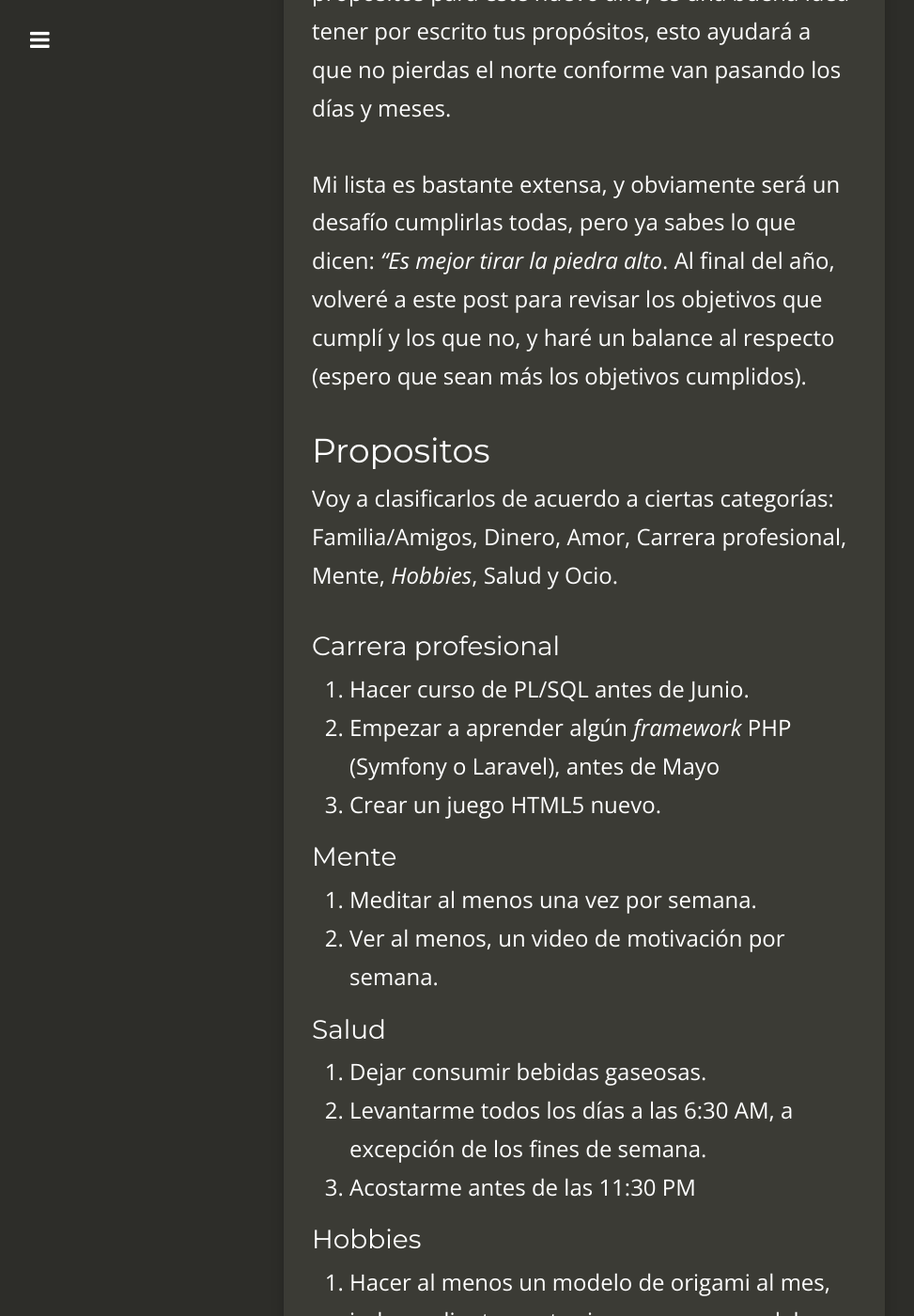
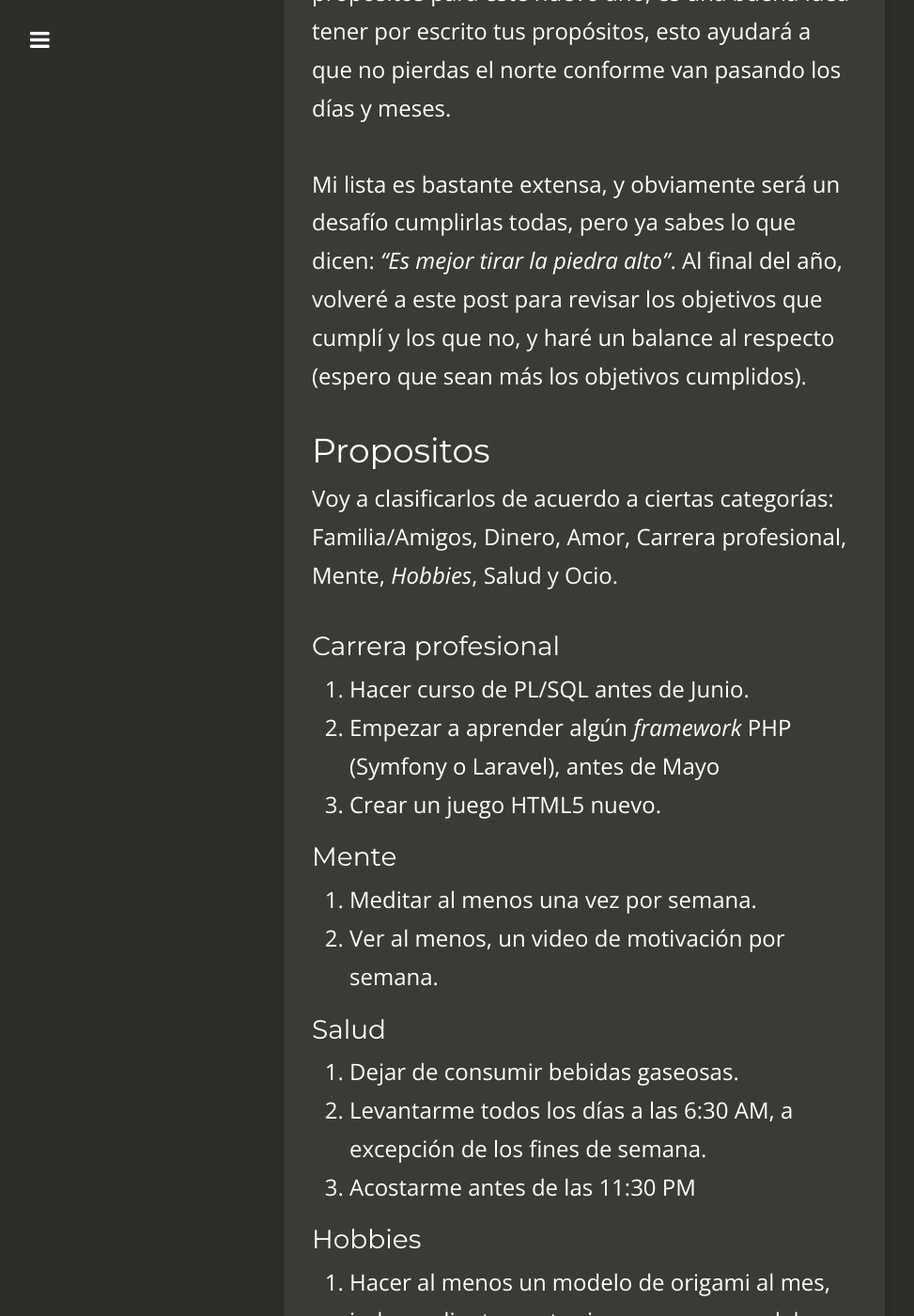
Before and after one commit to CarMoreno/carmoreno.github.io, a Jekyll site: the page built from _posts/2017-01-25-Mis-Propositos-para-2017.md, in a window 1280 px wide and 1400 px high, scrolled down 574 px. Shown: the whole window at 94% size, without its empty margins (18-991 px from the left). Built offline with Jekyll 4.4.1, drawn with Linux system fonts in a browser that asks for light colours; nearby versions of some CDN libraries; comment, search, counter and statistics services are not loaded; some of the changed text lies outside the part shown.

```diff
--- a/_posts/2017-01-25-Mis-Propositos-para-2017.md
+++ b/_posts/2017-01-25-Mis-Propositos-para-2017.md
@@ -15,7 +15,7 @@ tags:
 # Introducción
 Nuevo año, muchos objetivos que cumplir y muchas metas que alcanzar, tenemos 365 días para sacarles el mayor jugo y aprovecharlos al máximo. Este post lo escribo para plasmar en él mis propósitos para este nuevo año, es una buena idea tener por escrito tus propósitos, esto ayudará a que no pierdas el norte conforme van pasando los días y meses.
 
-Mi lista es bastante extensa, y obviamente será un desafío cumplirlas todas, pero ya sabes lo que dicen: _"Es mejor tirar la piedra alto_. Al final del año, volveré a este post para revisar los objetivos que cumplí y los que no, y haré un balance al respecto (espero que sean más los objetivos cumplidos).
+Mi lista es bastante extensa, y obviamente será un desafío cumplirlas todas, pero ya sabes lo que dicen: _"Es mejor tirar la piedra alto"_. Al final del año, volveré a este post para revisar los objetivos que cumplí y los que no, y haré un balance al respecto (espero que sean más los objetivos cumplidos).
 
 # Propositos
 Voy a clasificarlos de acuerdo a ciertas categorías: Familia/Amigos, Dinero, Amor, Carrera profesional, Mente, _Hobbies_, Salud y Ocio.
@@ -33,7 +33,7 @@ Voy a clasificarlos de acuerdo a ciertas categorías: Familia/Amigos, Dinero, Am
 
 ### Salud
 
-1. Dejar consumir bebidas gaseosas.
+1. Dejar de consumir bebidas gaseosas.
 2. Levantarme todos los días a las 6:30 AM, a excepción de los fines de semana.
 3. Acostarme antes de las 11:30 PM
 
@@ -64,7 +64,7 @@ Voy a clasificarlos de acuerdo a ciertas categorías: Familia/Amigos, Dinero, Am
 1. Ver una película nueva al mes.
 2. Seguir alguna serie interesante.
 
-Al parecer he puesto muchos propósitos, pero como dije antes es mejor _tirar la piedra alto_, al final del año revisaré este post y me daré cuenta de cuales cumplí y cuales no.
+Al parecer he puesto muchos propósitos, pero como dije antes es mejor _"tirar la piedra alto"_, al final del año revisaré este post y me daré cuenta de cuales cumplí y cuales no.
 
 Por último, decirte que este post está inspirado en [este video de Javier Muñiz](https://www.youtube.com/watch?v=pFisMmMmakg), de paso te invito a que revises su canal, su contenido es muy inspirador.
 
```
